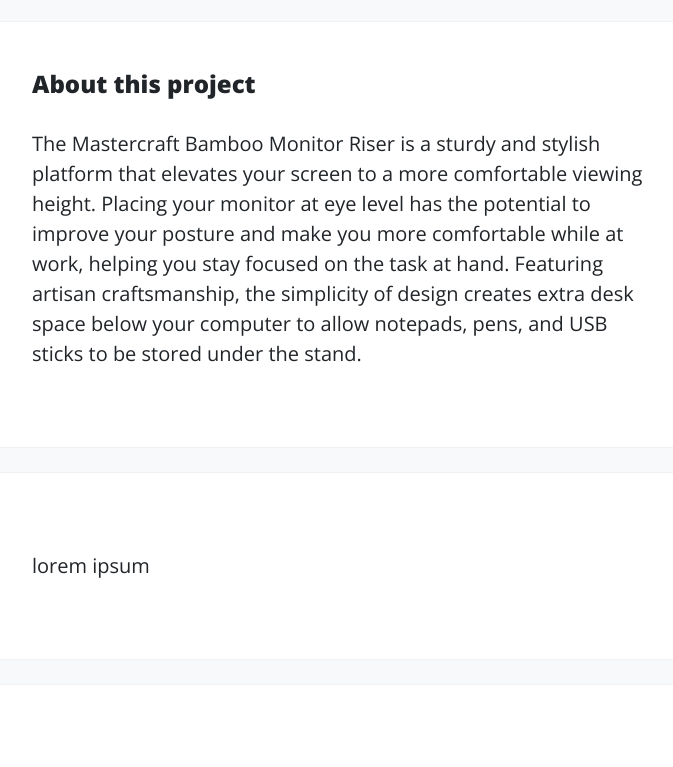
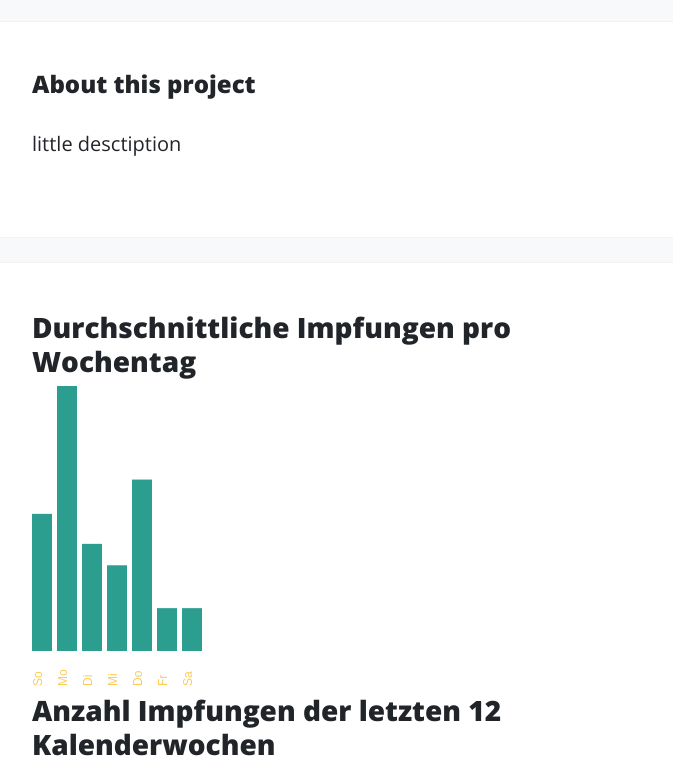
Before and after one commit to GianLuca44/challenge01_crowdfunding-product-page, a website: page challenge01_crowdfunding-product-page/index.html in a window 1280 px wide. Shown: the part 625-1392 px from the top of the page, without its empty margins (292-965 px from the left). Drawn offline with nearby package versions, Linux system fonts and the light colour scheme.

Commit message:
add manual diagrams (created from scratch)

```diff
--- /dev/null
+++ b/challenge01_crowdfunding-product-page/csv/Covid_19_Impfdaten_Kanton_Aargau.csv
@@ -0,0 +1,103 @@
+Datum;Total Erstimpfungen (täglich);Total Erstimpfungen (kumuliert);Total Zweitimpfungen (täglich);Total Zweitimpfungen (kumuliert);Totale Impfungen (täglich);Total Impfungen (kumuliert);Anzahl gelieferte Impfdosen (kumuliert) Pfizer_BioNTech;Anzahl gelieferte Impfdosen (kumuliert) Moderna;Anzahl gelieferte Impfdosen (kumuliert) AstraZeneca;Anzahl gelieferte Impfdosen (kumuliert) (Total)
+Monday, 25 January 2021;1234;14207;8;8;1242;14215;22400;15300;0;37700
+Tuesday, 26 January 2021;1206;15413;22;30;1228;15443;25325;15300;0;40625
+Wednesday, 27 January 2021;1143;16556;144;174;1287;16730;25325;15300;0;40625
+Thursday, 28 January 2021;1307;17863;206;380;1513;18243;25325;15300;0;40625
+Friday, 29 January 2021;1382;19245;253;633;1635;19878;25325;15300;0;40625
+Saturday, 30 January 2021;1;19246;155;788;156;20034;25325;15300;0;40625
+Sunday, 31 January 2021;0;19246;0;788;0;20034;25325;15300;0;40625
+Monday, 1 February 2021;602;19848;159;947;761;20795;26300;15300;0;41600
+Tuesday, 2 February 2021;1307;21155;650;1597;1957;22752;26300;15300;0;41600
+Wednesday, 3 February 2021;1557;22712;399;1996;1956;24708;26300;15300;0;41600
+Thursday, 4 February 2021;1203;23915;724;2720;1927;26635;26300;15300;0;41600
+Friday, 5 February 2021;1419;25334;446;3166;1865;28500;26300;15300;0;41600
+Saturday, 6 February 2021;44;25378;125;3291;169;28669;26300;15300;0;41600
+Sunday, 7 February 2021;0;25378;0;3291;0;28669;26300;15300;0;41600
+Monday, 8 February 2021;659;26037;483;3774;1142;29811;26300;33700;0;60000
+Tuesday, 9 February 2021;1107;27144;407;4181;1514;31325;27275;33700;0;60975
+Wednesday, 10 February 2021;1121;28265;506;4687;1627;32952;27275;33700;0;60975
+Thursday, 11 February 2021;846;29111;607;5294;1453;34405;27275;33700;0;60975
+Friday, 12 February 2021;729;29840;211;5505;940;35345;27275;33700;0;60975
+Saturday, 13 February 2021;9;29849;165;5670;174;35519;27275;33700;0;60975
+Sunday, 14 February 2021;0;29849;0;5670;0;35519;27275;33700;0;60975
+Monday, 15 February 2021;1000;30849;589;6259;1589;37108;27275;33700;0;60975
+Tuesday, 16 February 2021;981;31830;694;6953;1675;38783;34100;33700;0;67800
+Wednesday, 17 February 2021;945;32775;1404;8357;2349;41132;34100;33700;0;67800
+Thursday, 18 February 2021;683;33458;1459;9816;2142;43274;34100;33700;0;67800
+Friday, 19 February 2021;860;34318;1028;10844;1888;45162;34100;33700;0;67800
+Saturday, 20 February 2021;1216;35534;173;11017;1389;46551;34100;33700;0;67800
+Sunday, 21 February 2021;0;35534;0;11017;0;46551;34100;33700;0;67800
+Monday, 22 February 2021;960;36494;1279;12296;2239;48790;34100;33700;0;67800
+Tuesday, 23 February 2021;1476;37970;1586;13882;3062;51852;40925;33700;0;74625
+Wednesday, 24 February 2021;1810;39780;1085;14967;2895;54747;40925;33700;0;74625
+Thursday, 25 February 2021;1795;41575;1372;16339;3167;57914;40925;33700;0;74625
+Friday, 26 February 2021;1647;43222;1136;17475;2783;60697;40925;33700;0;74625
+Saturday, 27 February 2021;954;44176;2;17477;956;61653;40925;33700;0;74625
+Sunday, 28 February 2021;0;44176;0;17477;0;61653;40925;48100;0;89025
+Monday, 1 March 2021;1695;45871;623;18100;2318;63971;40925;48100;0;89025
+Tuesday, 2 March 2021;1295;47166;1261;19361;2556;66527;51650;48100;0;99750
+Wednesday, 3 March 2021;1389;48555;1517;20878;2906;69433;51650;48100;0;99750
+Thursday, 4 March 2021;1413;49968;1164;22042;2577;72010;51650;48100;0;99750
+Friday, 5 March 2021;1541;51509;1329;23371;2870;74880;51650;48100;0;99750
+Saturday, 6 March 2021;289;51798;35;23406;324;75204;51650;48100;0;99750
+Sunday, 7 March 2021;0;51798;0;23406;0;75204;51650;48100;0;99750
+Monday, 8 March 2021;1605;53403;693;24099;2298;77502;51650;48100;0;99750
+Tuesday, 9 March 2021;1852;55255;1104;25203;2956;80458;55550;48100;0;103650
+Wednesday, 10 March 2021;1842;57097;1230;26433;3072;83530;55550;48100;0;103650
+Thursday, 11 March 2021;1494;58591;1100;27533;2594;86124;55550;48100;0;103650
+Friday, 12 March 2021;1172;59763;984;28517;2156;88280;55550;48100;0;103650
+Saturday, 13 March 2021;316;60079;13;28530;329;88609;55550;48100;0;103650
+Sunday, 14 March 2021;0;60079;0;28530;0;88609;55550;48100;0;103650
+Monday, 15 March 2021;880;60959;1036;29566;1916;90525;55550;48100;0;103650
+Tuesday, 16 March 2021;852;61811;954;30520;1806;92331;57500;48100;0;105600
+Wednesday, 17 March 2021;798;62609;914;31434;1712;94043;57500;48100;0;105600
+Thursday, 18 March 2021;1067;63676;770;32204;1837;95880;57500;48100;0;105600
+Friday, 19 March 2021;1030;64706;956;33160;1986;97866;57500;48100;0;105600
+Saturday, 20 March 2021;428;65134;807;33967;1235;99101;57500;48100;0;105600
+Sunday, 21 March 2021;0;65134;0;33967;0;99101;57500;48100;0;105600
+Monday, 22 March 2021;1322;66456;1287;35254;2609;101710;57500;75100;0;132600
+Tuesday, 23 March 2021;1843;68299;1429;36683;3272;104982;63350;75100;0;138450
+Wednesday, 24 March 2021;1405;69704;1650;38333;3055;108037;63350;75100;0;138450
+Thursday, 25 March 2021;1357;71061;1816;40149;3173;111210;63350;75100;0;138450
+Friday, 26 March 2021;1384;72445;1779;41928;3163;114373;63350;75100;0;138450
+Saturday, 27 March 2021;375;72820;916;42844;1291;115664;63350;75100;0;138450
+Sunday, 28 March 2021;0;72820;0;42844;0;115664;63350;75100;0;138450
+Monday, 29 March 2021;1633;74453;1929;44773;3562;119226;67250;75100;0;142350
+Tuesday, 30 March 2021;2086;76539;1322;46095;3408;122634;67250;75100;0;142350
+Wednesday, 31 March 2021;2006;78545;1427;47522;3433;126067;67250;75100;0;142350
+Thursday, 1 April 2021;1935;80482;1422;48944;3357;129426;67250;75100;0;142350
+Friday, 2 April 2021;460;80942;387;49331;847;130273;67250;75100;0;142350
+Saturday, 3 April 2021;1174;82116;291;49622;1465;131738;67250;75100;0;142350
+Sunday, 4 April 2021;0;82116;0;49622;0;131738;67250;75100;0;142350
+Monday, 5 April 2021;663;82779;471;50093;1134;132872;67250;75100;0;142350
+Tuesday, 6 April 2021;1870;84649;2304;52397;4174;137046;78950;103100;0;182050
+Wednesday, 7 April 2021;2159;86808;2211;54608;4370;141416;78950;103100;0;182050
+Thursday, 8 April 2021;2382;89190;1664;56272;4046;145462;78950;103100;0;182050
+Friday, 9 April 2021;2610;91800;1612;57884;4222;149684;78950;103100;0;182050
+Saturday, 10 April 2021;1395;93195;315;58199;1710;151394;78950;103100;0;182050
+Sunday, 11 April 2021;372;93567;1;58200;373;151767;78950;103100;0;182050
+Monday, 12 April 2021;2494;96061;1564;59764;4058;155825;78950;103100;0;182050
+Tuesday, 13 April 2021;2789;98850;1315;61079;4104;159929;91625;103100;0;194725
+Wednesday, 14 April 2021;3316;102166;894;61973;4210;164139;91625;103100;0;194725
+Thursday, 15 April 2021;3746;105912;860;62833;4606;168745;91625;103100;0;194725
+Friday, 16 April 2021;2998;108910;1223;64056;4221;172966;91625;103100;0;194725
+Saturday, 17 April 2021;1385;110295;255;64311;1640;174606;91625;103100;0;194725
+Sunday, 18 April 2021;1641;111936;1;64312;1642;176248;91625;108500;0;200125
+Monday, 19 April 2021;3185;115121;1571;65883;4756;181004;91625;108500;0;200125
+Tuesday, 20 April 2021;3258;118379;1762;67645;5020;186024;103325;108500;0;211825
+Wednesday, 21 April 2021;4077;122456;1332;68977;5409;191433;103325;108500;0;211825
+Thursday, 22 April 2021;4384;128327;11267;1312;
+Friday, 23 April 2021;3908;132235;11267;1411;
+Saturday, 24 April 2021;1364;133599;11267;347;
+Sunday, 25 April 2021;1635;135234;11267;6;
+Monday, 26 April 2021;2405;137639;11268;1692;
+Tuesday, 27 April 2021;2299;139938;11268;2054;
+Wednesday, 28 April 2021;2494;142432;11272;1962;
+Thursday, 29 April 2021;2540;144972;11277;1864;
+Friday, 30 April 2021;3307;148279;11292;681;
+Saturday, 1 May 2021;712;148991;11292;1101;
+Sunday, 2 May 2021;1684;150675;11292;8;
+Monday, 3 May 2021;4527;155202;11296;773;
+Tuesday, 4 May 2021;3984;159186;11341;1826
+Wednesday, 5 May 2021;3884;163070;11415;2164
+Thursday, 6 May 2021;4074;167144;11788;2638
--- a/challenge01_crowdfunding-product-page/index.html
+++ b/challenge01_crowdfunding-product-page/index.html
@@ -123,17 +123,28 @@
             <div class="custom-container bg-white">
                 <h4>About this project</h4>
                 <p>
-                    The Mastercraft Bamboo Monitor Riser is a sturdy and stylish platform that elevates your screen
-                    to a more comfortable viewing height. Placing your monitor at eye level has the potential to improve
-                    your posture and make you more comfortable while at work, helping you stay focused on the task at hand.
-
-                    Featuring artisan craftsmanship, the simplicity of design creates extra desk space below your computer
-                    to allow notepads, pens, and USB sticks to be stored under the stand.
+                    little desctiption
                 </p>
             </div >
 
             <div class="custom-container bg-white">
-                <p>lorem ipsum</p>
+                <div class="wrapper" id="canvaswrapper">
+                    <div class="graph1">
+                        <div class="title_graph"> <h3>Durchschnittliche Impfungen pro Wochentag</h3></div>
+                        <canvas id="myCanvas" width="400" height="300" title="Tooltip">
+                        </canvas>
+                    </div>
+                    <div class="graph2">
+                        <div class="title_graph"><h3>Anzahl Impfungen der letzten 12 Kalenderwochen</h3></div>
+                        <canvas id="myCanvas1" width="400" height="300" title="Tooltip">
+                        </canvas>
+                    </div>
+                    <div class="graph3" >
+                        <div class="title_graph"><h3>Verteilungen der Erst- und Zweitimpfungen pro Monat</h3></div>
+                        <canvas id="myCanvas2" width="400" height="300" title="Tooltip">
+                        </canvas>
+                    </div>
+                    </div>
 
             </div>
             <div class="custom-container bg-white">
@@ -320,6 +331,11 @@
 
 <!-- Custom scripts for this template -->
 <script src="js/clean-blog.min.js"></script>
+<script>
+
+    // let title = "Erst- und Zweitimpfungen"
+    import('./js/impfungen.js').then(mod => mod.start())
+</script>
 
 </body>
 
--- /dev/null
+++ b/challenge01_crowdfunding-product-page/js/impfungen.js
@@ -0,0 +1,414 @@
+
+export {start, drawDiagramm, drawWithData, drawLineDiagramm}
+
+let CovidDataObject;
+
+function start(){
+    // Load csv file with Fetch API
+    const a = fetch('./csv/Covid_19_Impfdaten_Kanton_Aargau.csv')
+        .then(response => response.text())
+        .then(text => processDataAsObj(text))
+        .then(() => {
+            //console.log(CovidDataObject);
+                    })
+
+    setTimeout(() => {  drawWithData();
+        let lineChartCanvas = document.getElementById("line_chart");
+        let ctx = lineChartCanvas.getContext("2d");
+        drawLineDiagramm(days_selection_pm, ctx, lineChartCanvas,  5, 0);
+        }, 2000);
+}
+
+const erstimpfungen_diagramValue = {
+    values: [
+        {A: "Jan", B: 32, C: "#FFFFFF"},
+        {A: "Feb", B: 40, C: "#FFFFFF"},
+        {A: "Mrz", B: 50, C: "#FFFFFF"},
+        {A: "Apr", B: 20, C: "#FFFFFF"},
+        {A: "Mai", B: 40, C: "#FFFFFF"},
+        {A: "Jun", B: 60, C: "#FFFFFF"},
+        {A: "Jul", B: 90, C: "#FFFFFF"},
+        {A: "Aug", B: 75, C: "#FFFFFF"},
+        {A: "Sep", B: 95, C: "#FFFFFF"},
+        {A: "Okt", B: 120, C: "#FFFFFF"},
+        {A: "Nov", B: 160, C: "#FFFFFF"},
+        {A: "Dez", B: 100, C: "#FFFFFF"},
+    ]
+};
+
+const zweitimpfungen_diagramValue = {
+    values: [
+        {A: "Jan", B: 60, C: "#2B9E90"},
+        {A: "Feb", B: 60, C: "#2B9E90"},
+        {A: "Mrz", B: 60, C: "#2B9E90"},
+        {A: "Apr", B: 60, C: "#2B9E90"},
+        {A: "Mai", B: 40, C: "#2B9E90"},
+        {A: "Jun", B: 60, C: "#2B9E90"},
+        {A: "Jul", B: 90, C: "#2B9E90"},
+        {A: "Aug", B: 75, C: "#2B9E90"},
+        {A: "Sep", B: 95, C: "#2B9E90"},
+        {A: "Okt", B: 120, C: "#2B9E90"},
+        {A: "Nov", B: 160, C: "#2B9E90"},
+        {A: "Dez", B: 100, C: "#2B9E90"},
+    ]
+};
+
+
+const data = {
+    values: [
+        {A: "Jan", B: 45, C: "#2B9E90"},
+        {A: "Feb", B: 70, C: "#2B9E90"},
+        {A: "Mrz", B: 100, C: "#2B9E90"},
+        {A: "Apr", B: 100, C: "#2B9E90"},
+        {A: "Mai", B: 100, C: "#2B9E90"},
+        {A: "Jun", B: 100, C: "#2B9E90"},
+        {A: "Jul", B: 100, C: "#2B9E90"},
+        {A: "Aug", B: 100, C: "#2B9E90"},
+        {A: "Sep", B: 100, C: "#2B9E90"},
+        {A: "Okt", B: 150, C: "#2B9E90"},
+        {A: "Nov", B: 180, C: "#2B9E90"},
+        {A: "Dez", B: 200, C: "#2B9E90"},
+    ]
+};
+
+//Data Graph
+const dataImpfPerWeekday = {
+    values: [
+        {A: "So", B: 32, C: "#2B9E90"},
+        {A: "Mo", B: 70, C: "#2B9E90"},
+        {A: "Di", B: 25, C: "#2B9E90"},
+        {A: "Mi", B: 20, C: "#2B9E90"},
+        {A: "Do", B: 40, C: "#2B9E90"},
+        {A: "Fr", B: 10, C: "#2B9E90"},
+        {A: "Sa", B: 10, C: "#2B9E90"},
+    ]
+};
+
+
+//Data Graph
+const dataImpfPerCalWeek = {
+    values: [
+        {A: "KW6",  B: 8635, C: "#2B9E90"},
+        {A: "KW7",  B: 6850, C: "#2B9E90"},
+        {A: "KW8",  B: 11032, C: "#2B9E90"},
+        {A: "KW9",  B: 15102, C: "#2B9E90"},
+        {A: "KW10", B: 13551, C: "#2B9E90"},
+        {A: "KW11", B: 13405, C: "#2B9E90"},
+        {A: "KW12", B: 10492, C: "#2B9E90"},
+        {A: "KW13", B: 16563, C: "#2B9E90"},
+        {A: "KW14", B: 16072, C: "#2B9E90"},
+        {A: "KW15", B: 20029, C: "#2B9E90"},
+        {A: "KW16", B: 24481, C: "#2B9E90"},
+        {A: "KW17", B: 10433, C: "#2B9E90"}
+    ]
+};
+
+const SHIFT_SIZE = 35;
+const BAR_PADDING = 5;
+
+function drawWithData() {
+    let lastCovidElement = CovidDataObject.length - 1;
+    let lastBarIndex = 11;
+
+    let dataIdx = lastCovidElement -7;
+
+    while(lastBarIndex >= 0 ){
+
+        // Diagram 2
+        generateDiagram2_FromRealData(lastBarIndex)(dataIdx);
+
+        // diagram 3
+        generateDiagram3_FromRealData(lastBarIndex)(dataIdx);
+
+        lastBarIndex--; dataIdx -= 7;
+    }
+
+    const canvas = document.getElementById('myCanvas');
+    const ctx = canvas.getContext('2d');
+    const width = 20; //bar width
+
+    //assignRealData(data, 1);
+    //assignRealData(data, 2);
+
+    drawDiagramm(dataImpfPerWeekday, canvas, width, 0, true);
+
+    drawDiagramm(dataImpfPerCalWeek, document.getElementById("myCanvas1"), width, 0, true);
+
+
+    const lineChartCanvas = document.getElementById('line_chart');
+    const lineChartCtx = lineChartCanvas.getContext('2d');
+
+}
+
+/**
+ * Read real data from csv and assign to dataImpfPerWeekday
+ * - data:
+ * - typ:
+ * @typedef {{data: object, typ: number }}
+ */
+
+function drawDiagramm(data1, canvas,  width, startPixel, drawLegende,ctx = canvas.getContext("2d")) {
+
+    let calcMax = 0;
+    Math.max(data1.values.forEach(
+        num => num.B > calcMax? calcMax = num.B : "do nothing"
+    ));
+    console.log(calcMax)
+
+    maxY = 0;
+    minY = calcMax;
+
+
+    function getBottomY() {
+        return canvas.height - ((normalizeY(canvas.height)(h)) + SHIFT_SIZE);
+    }
+
+    function getTopY() {
+        return normalizeY(canvas.height)(h);
+    }
+
+    for (let i = 0; i < data1.values.length; i++) {
+        ctx.fillStyle = data1.values[i].C;
+        var h = data1.values[i].B;
+        ctx.fillRect(startPixel, getBottomY(h), width, getTopY());
+        startPixel += width + BAR_PADDING;
+        /* text to display Bar number */
+        //ctx.fillStyle = data1.values[i].C;
+        if(drawLegende === false){} // do nothing
+        else {
+            // rotate context to write from bottom to top
+            ctx.rotate(-Math.PI * 90 / 180);
+            // legenden-beschriftungen
+            ctx.fillStyle = "#FCCC56";
+            ctx.font = "12px Arial";
+            ctx.fontWeight = "bold"
+            ctx.fillText(data1.values[i].A, -canvas.height, startPixel - 15);
+            // rotate context back
+            ctx.rotate(Math.PI * 90 / 180);
+        }
+    }
+
+}
+
+function drawLineDiagramm(data2, ctx, canvas, width, startPixel) {
+
+    let calcMax = 0;
+    // TODO:dynamically calculate value on the top of Diagram
+    // Static Diagram-Range
+    maxY = 200000;
+    minY = 0;
+
+    // console.warn(Math.max(data2.values.forEach(
+    //     num => num.B > calcMax? calcMax = num.B : "do nothing"
+    // )));
+    console.log(calcMax)
+
+    let numberOfBars = 14*6;
+    let widthDynamic = floor(canvas.width / numberOfBars);
+    ctx.moveTo(0,0);
+    const calculateY = h => {
+        return (normalizeY(canvas.height)(h))
+    }
+
+    let current_YValue = 0;
+
+
+    console.log(vaccines);
+    // first line (Vaccine doses given )
+    ctx.strokeStyle = '#2B9E90'
+    days_selection_pm.forEach( (calendarweekArr, i) =>{
+        let oldStartPixelForWeekSeparation = startPixel;
+        calendarweekArr.forEach( ( dayEl, dayindex) => {
+            // draw WeekSeparationFrame
+            // first two numbers are KW nr and year, skip these
+            if(dayindex > 2) {
+                // sum up the value over time
+                current_YValue += Number(dayEl[1]);
+                ctx.lineTo(startPixel, calculateY(current_YValue ));
+                ctx.stroke();
+                startPixel += widthDynamic ;
+            }
+        })
+
+        // highlight odd columns
+        const isEven = i %2 ===0;
+        ctx.fillStyle = isEven ? 'transparent' : '#265C61';
+        ctx.fillRect(
+            oldStartPixelForWeekSeparation, 0,
+            startPixel- oldStartPixelForWeekSeparation, canvas.height )
+
+        // draw week number (vertical with 10px padding)
+        let padding = 10
+        ctx.fillStyle = "#FCCC56";
+        ctx.fillText("KW "+calendarweekArr[1], oldStartPixelForWeekSeparation + padding, padding)
+
+
+    })
+
+    // draw left axis
+    ctx.strokeStyle = '#FCCC56';
+    ctx.moveTo(0,0);
+    ctx.lineTo(0, canvas.height);
+    ctx.stroke();
+
+    // set text color
+    ctx.fillStyle = '#FCCC56';
+    ctx.fillText(maxY, 5,22);
+    ctx.fillText(minY, 5,canvas.height - 10);
+
+    // draw bottom axis
+    let legende = document.getElementById("line_chart_legende_bottom");
+    let legendeCtx = legende.getContext("2d");
+
+    legendeCtx.strokeStyle = '#FCCC56';
+    legendeCtx.moveTo(0,0);
+    legendeCtx.lineTo(canvas.width, 0);
+    legendeCtx.stroke();
+
+
+    startPixel =0;
+
+    console.log(calculateY(0))
+    ctx.lineTo(startPixel, calculateY(0));
+    ctx.stroke();
+
+    console.error( vaccines[2][2][1] );
+    let vacc_current_YValue = 0;
+    vaccines.forEach( (cw, i) =>{
+        //     let oldStartPixelForWeekSeparation = startPixel;
+        cw.forEach( ( dE, dayindex) => {
+            //         // draw WeekSeparationFrame
+            //         // first two numbers are KW nr and year, skip these
+            if (dayindex > 2) {
+                // values are already the sum the value over time
+                //
+                vacc_current_YValue = Number(dE[2]); //
+                ctx.lineTo(startPixel, calculateY(vacc_current_YValue));
+                ctx.stroke();
+                startPixel += widthDynamic ;
+            }
+        });
+    });
+    // second line (received vaccine doses)
+    //ctx.lineTo(0,canvas.height) // bottom left
+
+
+}
+
+const generateDiagram2_FromRealData = barIdx => dataIdx =>{
+    let weeklyData = CovidDataObject.slice(dataIdx, dataIdx +6);
+    let result = [];
+
+    // extract number of Vaccinates per week
+    for (let j = 0; j < 6; j++) {
+        result.push(Number(weeklyData[j]["Totale Impfungen (täglich)"]));
+    }
+
+    //dataImpfPerCalWeek.values[barIdx].B = result.reduce( (prev, curr) => prev + curr );
+
+}
+
+/*
+* the Function for Diagram3
+* */
+const generateDiagram3_FromRealData = barIdx => dataIdx =>{
+    let weeklyData = CovidDataObject.slice(dataIdx, dataIdx +6);
+
+    let erstimpfungen_weekday_separated = [];
+    let zweitimpfungen_weekday_separated = [];
+
+    // extract number of Vaccinates per week
+    for (let j = 0; j < 6; j++) {
+        erstimpfungen_weekday_separated.push(Number(weeklyData[j]["Total Erstimpfungen (täglich)"]));
+        zweitimpfungen_weekday_separated.push(Number(weeklyData[j]["Total Zweitimpfungen (täglich)"]));
+
+    }
+
+    // calculate the values (sum up all from previous read data)
+    erstimpfungen_diagramValue.values[barIdx].B = erstimpfungen_weekday_separated.reduce( (prev, curr) => prev + curr );
+    zweitimpfungen_diagramValue.values[barIdx].B = zweitimpfungen_weekday_separated.reduce( (prev, curr) => prev + curr );
+
+    // the width of a single bar
+    let width = 20;
+
+    // set a common maxValue for the diagram
+    let maxVal = 17000;
+
+    drawDiagrammNormalized(zweitimpfungen_diagramValue, document.getElementById("myCanvas2"), width/2, 0, false, maxVal);
+    drawDiagrammNormalized(erstimpfungen_diagramValue, document.getElementById("myCanvas2"), width/2, width/2, true, maxVal);
+
+}
+
+function drawDiagrammNormalized(data1, canvas,  width, startPixel, drawLegende,calcMax, ctx = canvas.getContext("2d")) {
+
+    maxY = 0;
+    minY = calcMax;
+
+
+    for (let i = 0; i < data1.values.length; i++) {
+        ctx.fillStyle = data1.values[i].C;
+        const h = data1.values[i].B;
+        ctx.fillRect(startPixel, canvas.height - ((normalizeY(canvas.height)(h)) + SHIFT_SIZE), width, (normalizeY(canvas.height)(h)));
+        //startPixel += width + BAR_PADDING;
+        startPixel += 2*width + BAR_PADDING;
+        /* text to display Bar number */
+        //ctx.fillStyle = data1.values[i].C;
+        if(drawLegende === false){} // do nothing
+        else {
+            // rotate context to write from bottom to top
+            ctx.rotate(-Math.PI * 90 / 180);
+            // legenden-beschriftungen
+            ctx.fillStyle = "#FCCC56";
+            ctx.font = "12px Arial";
+            ctx.fontWeight = "bold"
+            ctx.fillText(data1.values[i].A, -canvas.height, startPixel - 15);
+            // rotate context back
+            ctx.rotate(Math.PI * 90 / 180);
+        }
+    }
+
+}
+
+//if your csv file contains the column names as the first line
+function processDataAsObj(csv) {
+    let allTextLines = csv.split(/\r\n|\n/);
+    let lines = [];
+
+    //first line of csv
+    let keys = allTextLines.shift().split(';');
+
+
+    // TODO: fix detection of Empty Data
+    let EMPTY_COLUMNS = 15;
+    while (allTextLines.length - EMPTY_COLUMNS) {
+        let arr = allTextLines.shift().split(';');
+        let obj = {};
+        for (let i = 0; i < keys.length; i++) {
+            obj[keys[i]] = arr[i];
+        }
+
+        // INFO: parse the Date here
+        obj.Datum = new Date(obj.Datum);
+        //	console.log(obj.Datum.getFullYear());
+        lines.push(obj);
+
+    }
+
+
+    CovidDataObject = lines;
+
+    // return lines for automated tests
+    return lines;
+}
+
+let minY = 0;
+let maxY = 1700;
+const normalizeY = height => y => {
+    let scaleFactor = height / (maxY - minY);
+    return height - (y - minY) * scaleFactor;
+};
+
+const normalizeX = width => x => {
+    let scaleFactor = width / (maxX - minX);
+    return ( x - minX) * scaleFactor;
+};
```
